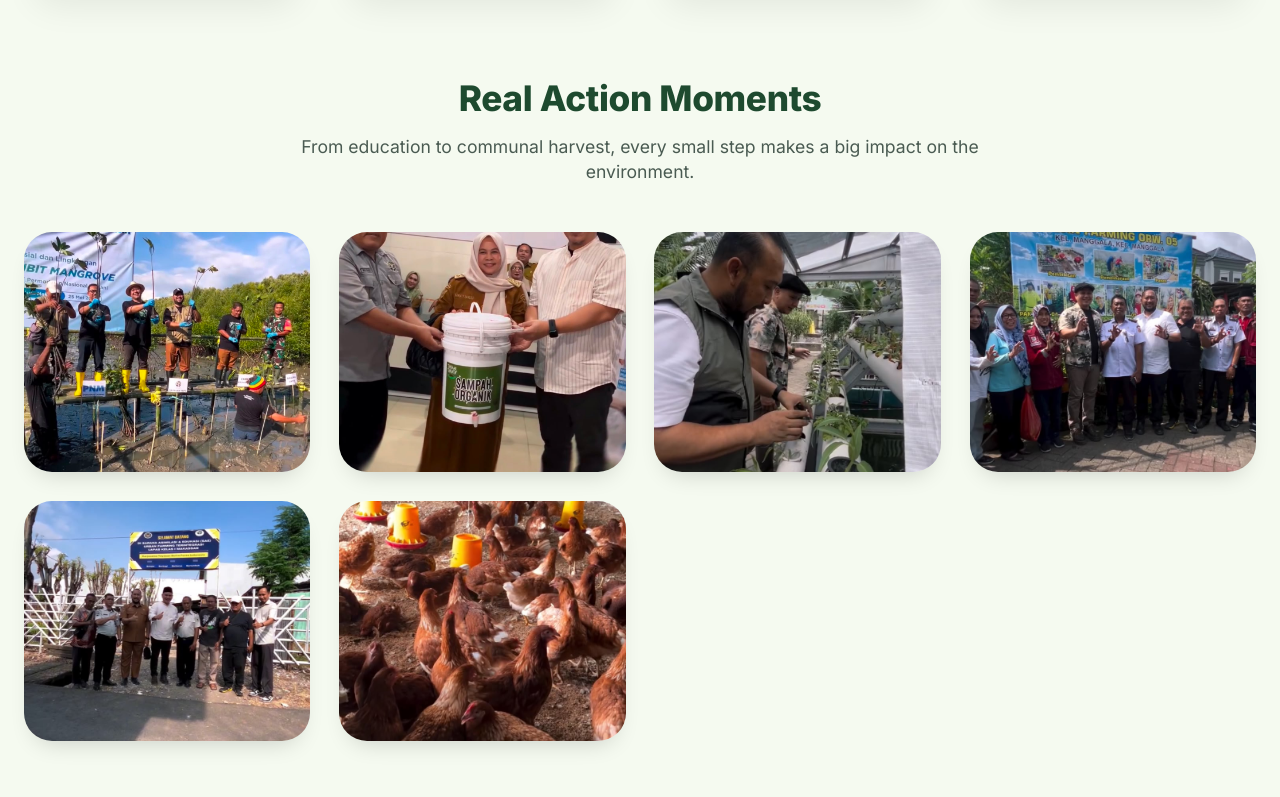
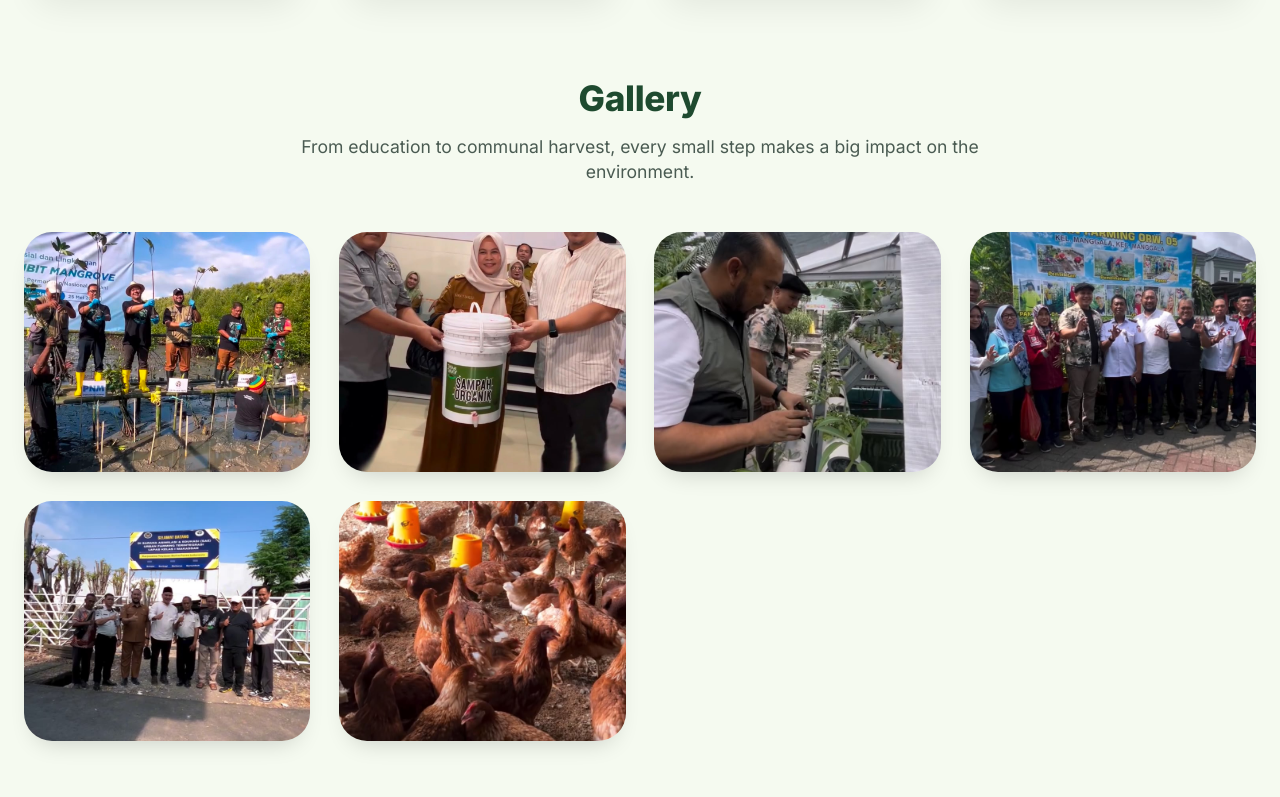
Before and after one commit to aswanazis/buttadeploy, a website: page public/index.html in a window 1280 px wide. Shown: the part 1790-2587 px from the top of the page. Drawn offline with Linux system fonts and the light colour scheme; no server answers.

Commit message:
perubahan di galeri

```diff
--- a/public/i18n.js
+++ b/public/i18n.js
@@ -155,7 +155,7 @@
     prog4_desc: "Waste banks, recycling, mass tree planting, and community-based clean river campaigns.",
 
     // Gallery
-    gallery_title: "Real Action Moments",
+    gallery_title: "Gallery",
     gallery_sub: "From education to communal harvest, every small step makes a big impact on the environment.",
 
     // News
--- a/public/index.html
+++ b/public/index.html
@@ -169,7 +169,7 @@
   <!-- Galeri -->
   <section id="gallery" style="background: #f5faf0;">
     <div class="container">
-      <h2 class="section-title fade-up" data-i18n="gallery_title">Momen Aksi Nyata</h2>
+      <h2 class="section-title fade-up" data-i18n="gallery_title">Galeri</h2>
       <p class="section-sub fade-up" data-i18n="gallery_sub">Dari edukasi hingga panen bersama, setiap langkah kecil memberi dampak besar bagi lingkungan.</p>
       <div class="gallery-grid">
         <div class="gallery-item fade-up"><img src="Butta1.jpeg" alt="Edukasi urban farming" loading="lazy"></div>
```
